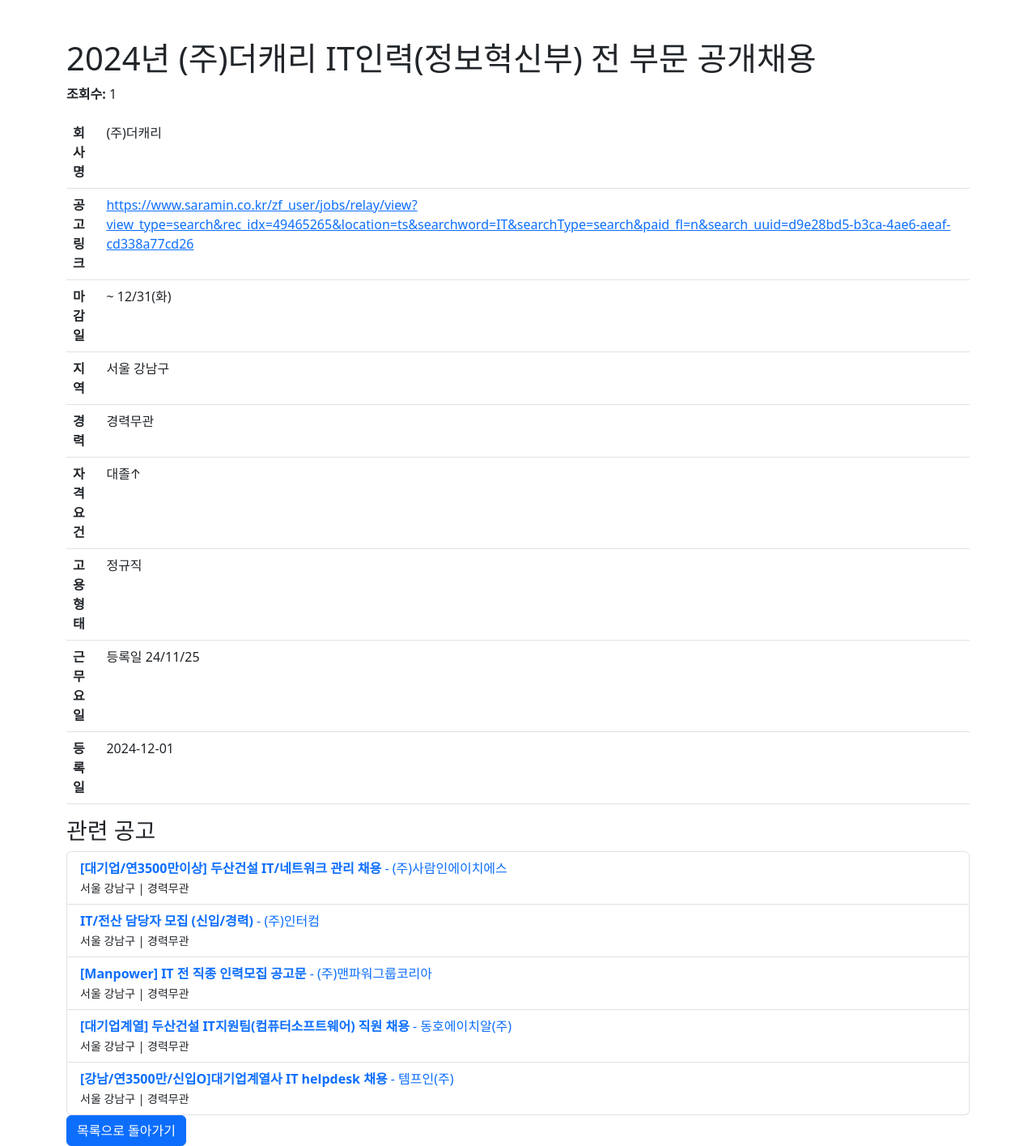
After one commit to WuBong/web_task03, a Flask app: page /jobs/8 in a window 1280 px wide. The commit adds this page. Shown: the whole page at 81% size. Run offline with Flask 3, Linux system fonts and the light colour scheme; data comes from the database, SQL or seed files in the repository; both versions use the stored data as it was after the commit.

Commit message:
중간 커밋
채용공고 상세페이지 구현

```diff
--- a/server.py
+++ b/server.py
@@ -3,7 +3,7 @@
 from model import db, User
 from forms import register, login
 import jwt
-import datetime
+
 from functools import wraps
 from werkzeug.security import check_password_hash, generate_password_hash
 import sqlite3
@@ -196,6 +196,40 @@
         experience_filter=experience_filter,
     )
 
+#채용공고 상세페이지
+@app.route('/jobs/<int:job_id>', methods=['GET'])
+def get_job_detail(job_id):
+    conn = sqlite3.connect('webcrawling/saramin_jobs.db')
+    conn.row_factory = sqlite3.Row
+    cursor = conn.cursor()
+
+    # 조회수 증가
+    cursor.execute('UPDATE jobs SET views = views + 1 WHERE id = ?', (job_id,))
+    conn.commit()
+
+    # 현재 공고 정보 조회
+    cursor.execute('SELECT * FROM jobs WHERE id = ?', (job_id,))
+    job = cursor.fetchone()
+
+    if not job:
+        conn.close()
+        return render_template('error.html', message="해당 공고를 찾을 수 없습니다."), 404
+
+    # 관련 공고 추천 (location 및 experience 기준)
+    cursor.execute(
+        '''
+        SELECT id, title, company, location, experience
+        FROM jobs
+        WHERE location = ? AND experience = ? AND id != ?
+        LIMIT 5
+        ''',
+        (job['location'], job['experience'], job_id)
+    )
+    related_jobs = cursor.fetchall()
+    conn.close()
+
+    return render_template('job_detail.html', job=job, related_jobs=related_jobs)
+
 
 if __name__ == '__main__':
     with app.app_context():
--- /dev/null
+++ b/templates/job_detail.html
@@ -0,0 +1,72 @@
+<!DOCTYPE html>
+<html lang="en">
+<head>
+    <meta charset="UTF-8">
+    <meta name="viewport" content="width=device-width, initial-scale=1.0">
+    <title>{{ job['title'] }}</title>
+    <link rel="stylesheet" href="https://cdn.jsdelivr.net/npm/bootstrap@5.3.0/dist/css/bootstrap.min.css">
+</head>
+<body>
+    <div class="container mt-5">
+        <h1>{{ job['title'] }}</h1>
+        <p><strong>조회수:</strong> {{ job['views'] }}</p>
+        <table class="table">
+            <tr>
+                <th>회사명</th>
+                <td>{{ job['company'] }}</td>
+            </tr>
+            <tr>
+                <th>공고 링크</th>
+                <td><a href="{{ job['url'] }}" target="_blank">{{ job['url'] }}</a></td>
+            </tr>
+            <tr>
+                <th>마감일</th>
+                <td>{{ job['deadline'] }}</td>
+            </tr>
+            <tr>
+                <th>지역</th>
+                <td>{{ job['location'] }}</td>
+            </tr>
+            <tr>
+                <th>경력</th>
+                <td>{{ job['experience'] }}</td>
+            </tr>
+            <tr>
+                <th>자격 요건</th>
+                <td>{{ job['requirement'] }}</td>
+            </tr>
+            <tr>
+                <th>고용 형태</th>
+                <td>{{ job['jobtype'] }}</td>
+            </tr>
+            <tr>
+                <th>근무 요일</th>
+                <td>{{ job['jobday'] }}</td>
+            </tr>
+            <tr>
+                <th>등록일</th>
+                <td>{{ job['today'] }}</td>
+            </tr>
+        </table>
+        <!-- 관련 공고 추천 -->
+        <h3>관련 공고</h3>
+        {% if related_jobs %}
+            <ul class="list-group">
+                {% for related_job in related_jobs %}
+                <li class="list-group-item">
+                    <a href="/jobs/{{ related_job['id'] }}" class="text-decoration-none">
+                        <strong>{{ related_job['title'] }}</strong> - {{ related_job['company'] }}
+                    </a>
+                    <br>
+                    <small>{{ related_job['location'] }} | {{ related_job['experience'] }}</small>
+                </li>
+                {% endfor %}
+            </ul>
+        {% else %}
+            <p class="text-muted">관련 공고가 없습니다.</p>
+        {% endif %}
+
+        <a href="/jobs" class="btn btn-primary">목록으로 돌아가기</a>
+    </div>
+</body>
+</html>
--- a/webcrawling/webcrawling_final.py
+++ b/webcrawling/webcrawling_final.py
@@ -20,7 +20,8 @@
     experience TEXT,
     requirement TEXT,
     jobtype TEXT,
-    jobday TEXT
+    jobday TEXT,
+    views INTEGER DEFAULT 0
 )
 ''')
 conn.commit()
```
Also changed, not shown: templates/job_list.html (+20 -3 lines), instance/users.db, model.py (line endings or trailing spaces), webcrawling/saramin_jobs.db.
